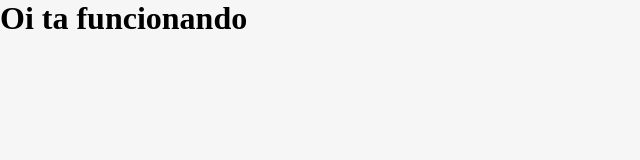
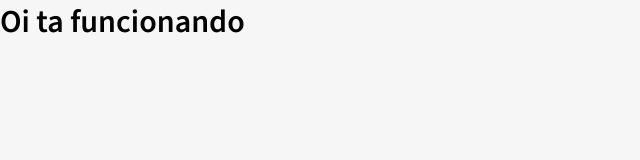
Before and after one commit to HenricoAngolera/patientManagement_gestaoDS, a React (Vite) app: page / in a window 1280 px wide. Shown: the top 160 px of the page, without its empty margins (0-640 px from the left). Built offline with nearby package versions, Linux system fonts and the light colour scheme.

Commit message:
feat: add global fonts

```diff
--- a/src/styles/global.js
+++ b/src/styles/global.js
@@ -10,6 +10,13 @@ export default createGlobalStyle`
   body {
     background-color: ${({ theme }) => theme.COLORS.BACKGROUND};
     color: ${({ theme }) => theme.COLORS.LETTER};
+    -webkit-font-smoothing: antialiased; /* deixar as fontes mais suaves */
+  }
+
+  body, input, button, textarea {
+    font-family: ${({ theme }) => theme.FONTS.SOURCE_SANS};
+    font-size: 16px;
+    outline: none;
   }
 
   a {
```
